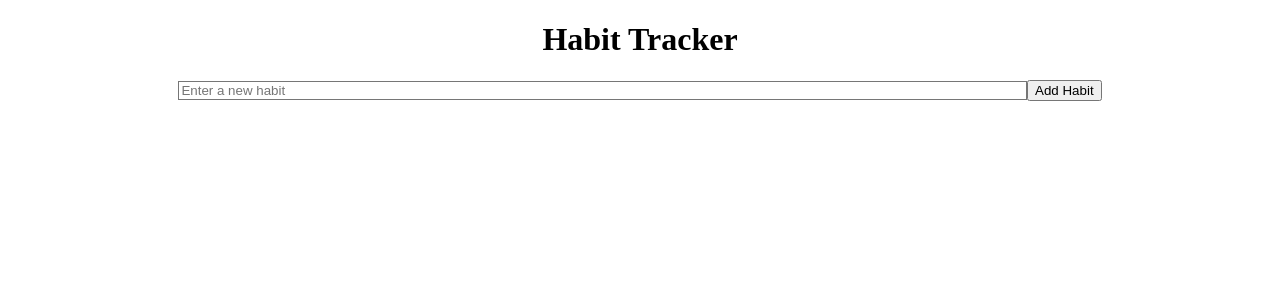
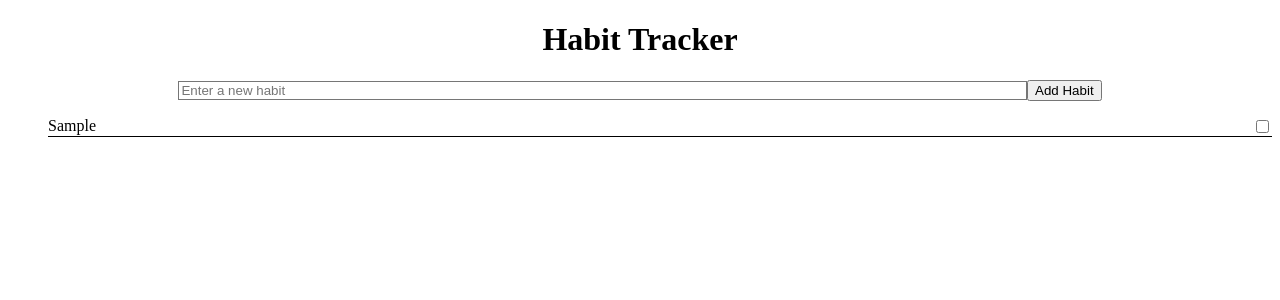
Before and after one commit to IsakLindberger/habit-tracker-1.1, a React (Vite) app: page / in a window 1280 px wide. Both pictures are taken after typing "Sample" into the empty fields and a click on the button "Add Habit". Shown: the top 300 px of the page. Built offline with nearby package versions, Linux system fonts and the light colour scheme.

Commit message:
feat: Add HabitList and HabitItem components with toggle functionality

```diff
--- a/src/App.tsx
+++ b/src/App.tsx
@@ -1,5 +1,6 @@
 import { useState } from 'react';
 import HabitForm from './components/HabitForm';
+import HabitList from "./components/HabitList";
 
 interface Habit {
   id: number;
@@ -20,10 +21,18 @@ function App() {
     setHabits([...habits, newHabit]);
   };
 
+  const toggleHabit = (id: number) => {
+    const updated = habits.map((habit) =>
+      habit.id === id ? { ...habit, completed: !habit.completed } : habit
+    );
+    setHabits(updated);
+  }
+
   return (
     <div className="max-w-xl mx-auto p-4 text-center">
       <h1 className="text-2xl font-bold mb-4">Habit Tracker</h1>
       <HabitForm addHabit={addHabit} />
+      <HabitList habits={habits} toggleHabit={toggleHabit} />
     </div>
   );
 }
--- /dev/null
+++ b/src/components/HabitItem.tsx
@@ -0,0 +1,33 @@
+interface Habit {
+    id: number;
+    name: string;
+    completed: boolean;
+}
+
+interface HabitItemProps {
+    habit: Habit;
+    toggleHabit: (id: number) => void;
+}
+
+function HabitItem({ habit, toggleHabit }: HabitItemProps) {
+    return (
+        <li
+            className={`flex items-center justify-between p-2 border-b ${
+                habit.completed ? "bg-green-100" : ""
+            }`}
+        >
+            <span className={habit.completed ? "line-through text-gray-500" : ""}>
+                {habit.name}
+            </span>
+            <input
+                type="checkbox"
+                checked={habit.completed}
+                onChange={() => toggleHabit(habit.id)}
+                className="w-5 h-5"
+            />
+        </li>
+
+    );
+}
+
+export default HabitItem
--- /dev/null
+++ b/src/components/HabitList.tsx
@@ -0,0 +1,28 @@
+import HabitItem from "./HabitItem";
+
+interface Habit {
+    id: number;
+    name: string;
+    completed: boolean;
+}
+
+interface HabitListProps {
+    habits: Habit[];
+    toggleHabit: (id: number) => void;
+}
+
+function HabitList({ habits, toggleHabit }: HabitListProps) {
+    if (habits.length === 0) {
+        return <p className="text-gray-500">No habits yet.</p>;
+    }
+
+    return (
+        <ul className="text-left">
+            {habits.map((habit) => (
+                <HabitItem key={habit.id} habit={habit} toggleHabit={toggleHabit} />
+            ))}
+        </ul>
+    );
+}
+
+export default HabitList
```
